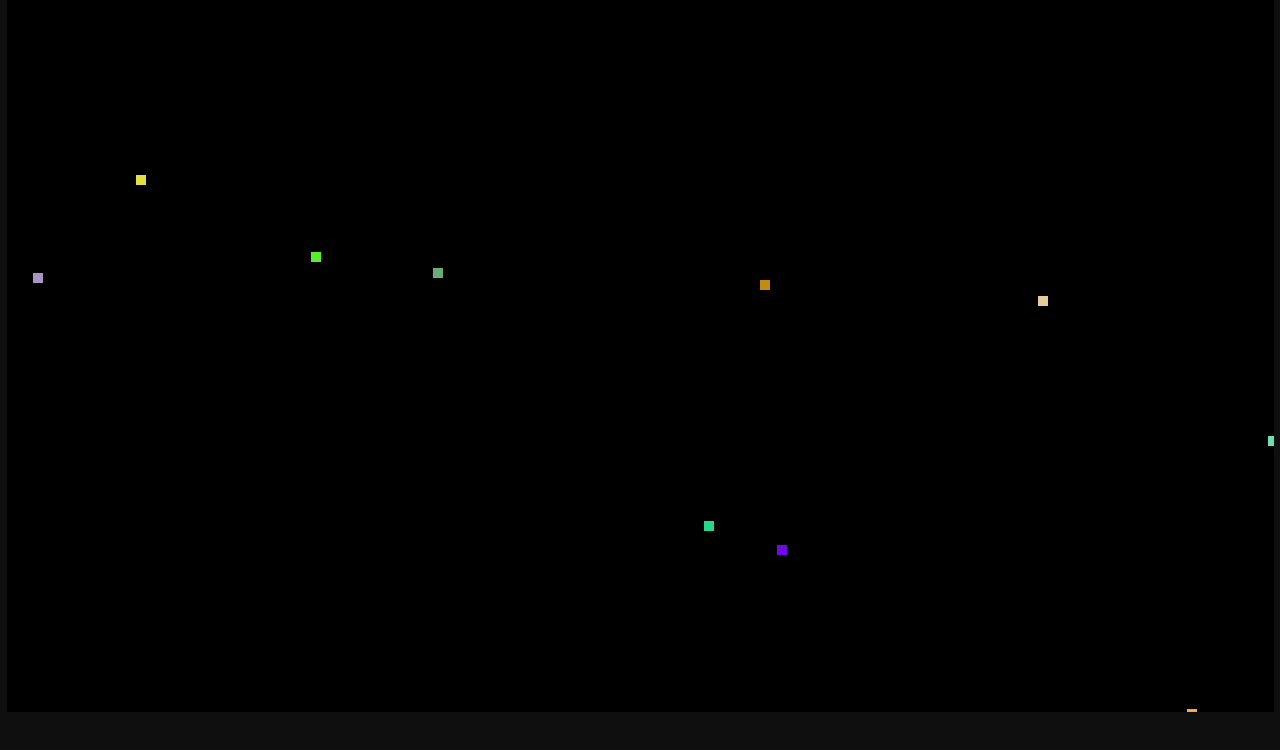
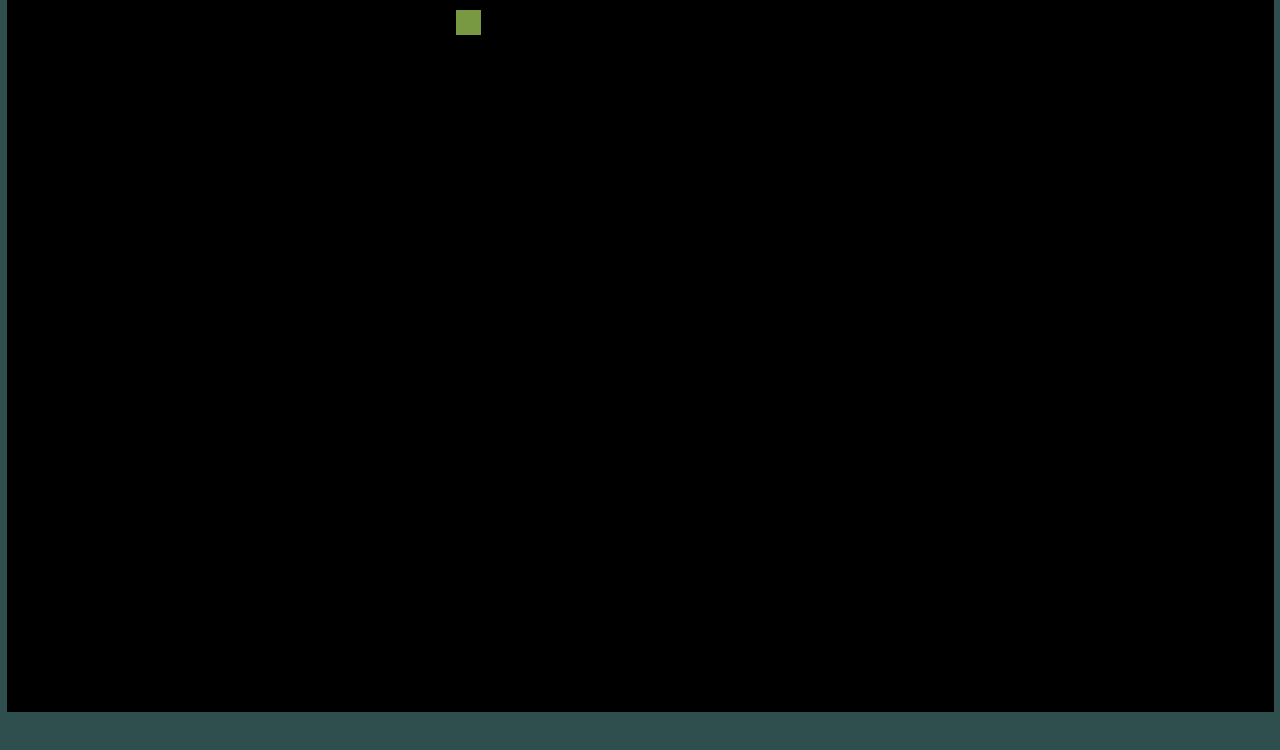
Before and after one commit to liamlaverty/March, a website built with webpack: page src/index.html in a window 1280 px wide. Built offline with nearby package versions, Linux system fonts and the light colour scheme.

Commit message:
moves an entity across a screen

```diff
--- /dev/null
+++ b/src/application/Entities/_base-entity.ts
@@ -0,0 +1,44 @@
+import { Vector2 } from "../../numerics/models/Vector2.model";
+import { GuidGenerator } from "../Tools/random_generators/random_guid.generator";
+
+export interface IEntity {
+    position: Vector2;
+    size: Vector2;
+    name: string;
+    id: string;
+}
+
+export class Entity implements IEntity {
+    position: Vector2;
+    size: Vector2;
+    name: string;
+    id: string;
+
+    constructor(position: Vector2, size: Vector2, name: string) {
+        this.position = position;
+        this.size = size;
+        this.id = GuidGenerator.NewGuid();
+        this.name = name;
+    }
+
+    getName(): string {
+        return this.name;
+    }
+
+
+    setPosition(newPosition: Vector2): Vector2 {
+        this.position = newPosition;
+        return this.getPosition();
+    }
+    getPosition(): Vector2 {
+        return this.position;
+    }
+
+    setSize(newSize: Vector2): Vector2 {
+        this.size = newSize;
+        return this.getSize();
+    }
+    getSize(): Vector2 {
+        return this.size;
+    }
+}
--- /dev/null
+++ b/src/application/Entities/creature.ts
@@ -0,0 +1,8 @@
+import { Entity } from "./_base-entity";
+import { Vector2 } from "../../numerics/models/Vector2.model";
+
+export class Creature extends Entity {
+    constructor(position: Vector2, size: Vector2, name: string) {
+        super(position, size, name);
+    }
+}
--- /dev/null
+++ b/src/application/Tools/random_generators/random_guid.generator.ts
@@ -0,0 +1,18 @@
+
+export class GuidGenerator {
+    /**
+     * returns a new guid
+     *
+     * https://stackoverflow.com/a/2117523
+     *
+     * @export
+     * @returns a guid
+     */
+    static NewGuid() {
+        return 'xxxxxxxx-xxxx-4xxx-yxxx-xxxxxxxxxxxx'.replace(/[xy]/g, function (c) {
+            var r = Math.random() * 16 | 0, v = c == 'x' ? r : (r & 0x3 | 0x8);
+            return v.toString(16);
+        });
+
+    }
+}
--- a/src/application/game.ts
+++ b/src/application/game.ts
@@ -2,6 +2,9 @@ import { InputManager } from "./input/InputManager";
 import { CanvasManager } from "./viewport/canvas/CanvasManager";
 import { IDebugService, DebugService } from './_debug/debug.service';
 import { DebugComponent } from "./_debug/debug.component";
+import { IEntity, Entity } from "./Entities/_base-entity";
+import { Creature } from "./Entities/creature";
+import { Vector2 } from "../numerics/models/Vector2.model";
 
 export class Game {
     private canvasManager: CanvasManager;
@@ -10,6 +13,7 @@ export class Game {
     private debugComponent: DebugComponent;
     private loopCount: number = 0;
     private running: boolean = false;
+    gameEntities: IEntity[];
 
     constructor() {
         const loadedInDebugMode = this.checkDebugModeFromQueryString();
@@ -25,7 +29,8 @@ export class Game {
     Start(): string {
         console.log(this.launchMessage + ' will now be posted to the document ');
         this.inputManager.InitInputManager();
-        this.canvasManager.InitCanvasManager('main_div');
+        this.gameEntities = this.registerEntities();
+        this.canvasManager.InitCanvasManager('main_div', this.gameEntities);
         if (this.debugService.IsInDebugMode()) {
             console.log('setting up with debug info');
             this.debugComponent.InitDebugComponent('main_div');
@@ -44,6 +49,7 @@ export class Game {
     Loop() {
         requestAnimationFrame(() => {
             if (this.running) {
+                this.gameEntities[0].position.setValueX(this.loopCount);
                 this.Update();
                 this.Render();
             }
@@ -67,4 +73,10 @@ export class Game {
 
         return JSON.parse(debugModeParam);
     }
+
+    registerEntities (): Array<IEntity> {
+        const entities = new Array<IEntity>();
+        entities.push(new Creature(new Vector2(10, 10), new Vector2(25, 25), 'player'));
+        return entities;
+    }
 }
--- a/src/application/viewport/canvas/CanvasManager.ts
+++ b/src/application/viewport/canvas/CanvasManager.ts
@@ -3,6 +3,7 @@ import { ParentCanvas } from "./ParentCanvas";
 import { Vector2 } from "../../../numerics/models/Vector2.model";
 import { ViewportHelper } from "../Viewport.Helper";
 import { IDebugService } from "../../_debug/debug.service";
+import { IEntity } from "../../Entities/_base-entity";
 
 // @autoInjectable()
 export class CanvasManager {
@@ -21,15 +22,15 @@ export class CanvasManager {
         this._debugService = debugService;
     }
 
-    InitCanvasManager(mainDivId: string): void {
+    InitCanvasManager(mainDivId: string, entities: Array<IEntity>): void {
         this.createMainDiv(mainDivId);
         const canvasable = this.createCanvasableDiv(this.mainDiv);
 
         this.DrawableVector = ViewportHelper.GetWindowInAspectRatio(16, 9, .99, .99, canvasable);
         this.parentCanvas = new ParentCanvas(this.DrawableVector.x, this.DrawableVector.y, 'parent', canvasable);
 
-        for (let i = 0; i < 10; i++) {
-            this.parentCanvas.RegisterChildCanvas(this.DrawableVector.x, this.DrawableVector.y)
+        for (let i = 0; i < entities.length; i++) {
+            this.parentCanvas.RegisterChildCanvas(this.DrawableVector.x, this.DrawableVector.y, entities[i].id, entities[i]);
         }
 
         // this.tick();
--- a/src/application/viewport/canvas/ChildCanvas.ts
+++ b/src/application/viewport/canvas/ChildCanvas.ts
@@ -1,4 +1,6 @@
 import { BaseCanvas } from "./_BaseCanvas";
+import { IEntity } from "../../Entities/_base-entity";
+import { RandomStringGenerator } from "../../Tools/random_generators/random_string.generator";
 
 /**
  * child canvas, register as many as you need
@@ -8,7 +10,20 @@ import { BaseCanvas } from "./_BaseCanvas";
  * @extends {BaseCanvas}
  */
 export class ChildCanvas extends BaseCanvas {
- Draw() {
-     return super.Draw();
+    entity: IEntity;
+
+    constructor(width: number, height: number, id: string, attachedTo: HTMLElement, entity: IEntity) {
+        super(width, height, id, attachedTo);
+        this.entity = entity;
+    }
+
+    Draw(): CanvasRenderingContext2D {
+     // super.Draw();
+     this.GreedyClearCanvas();
+     this.ctx.fillStyle = RandomStringGenerator.GetRandomHexColour();
+     this.ctx.fillRect(this.entity.position.x, this.entity.position.y,
+        this.entity.size.x, this.entity.size.y);
+
+     return this.ctx;
  }
 }
--- a/src/application/viewport/canvas/ParentCanvas.ts
+++ b/src/application/viewport/canvas/ParentCanvas.ts
@@ -1,5 +1,6 @@
 import { BaseCanvas } from "./_BaseCanvas";
 import { ChildCanvas } from "./ChildCanvas";
+import { IEntity } from "../../Entities/_base-entity";
 
 /**
  * Main canvas. Only create one of these
@@ -16,16 +17,17 @@ export class ParentCanvas extends BaseCanvas {
         this.children = new Array<ChildCanvas>();
     }
 
-    RegisterChildCanvas(width: number, height: number) {
-        const canvasId = 'child_canvas_' + (this.children.length + 1);
+    RegisterChildCanvas(width: number, height: number, canvasIdPrefix: string = '', entity: IEntity) {
+        const canvasId = canvasIdPrefix + '_child_canvas_' + (this.children.length + 1);
         console.log('registering a new canvas with ID [ ' + canvasId + ']');
-        const childCanvas = new ChildCanvas(width, height, canvasId, this.theCanvas);
+        const childCanvas = new ChildCanvas(width, height, canvasId, this.theCanvas, entity);
         this.children.push(childCanvas);
     }
 
     Draw(): CanvasRenderingContext2D {
         this.GreedyClearCanvas();
         for (const childCanvas of this.children) {
+
             const drawnLayer = childCanvas.Draw();
             this.ctx.drawImage(drawnLayer.canvas, 0, 0);
         }
--- a/src/application/viewport/canvas/_BaseCanvas.ts
+++ b/src/application/viewport/canvas/_BaseCanvas.ts
@@ -5,12 +5,17 @@
 export class BaseCanvas extends Vector2 {
     protected theCanvas: HTMLCanvasElement;
     protected ctx: CanvasRenderingContext2D;
+    public id: string;
 
-    constructor(width: number, height: number, id: string, attachedTo: HTMLElement) {
+
+    constructor(width: number, height: number, id: string,
+        attachedTo: HTMLElement) {
         super(width, height);
+        this.id = id;
 
         this.theCanvas = document.createElement('canvas');
-        this.theCanvas.id = id;
+
+        this.theCanvas.id = this.id;
         this.ctx = this.GetCanvasContext2D(this.theCanvas);
         this.theCanvas.height = this.GetHeight();
         this.theCanvas.width = this.GetWidth();
@@ -22,11 +27,13 @@
         // this.ctx.fillStyle = '#A9A9A9';
         // this.ctx.fillRect(0, 0, this.GetWidth(), this.GetHeight());
         this.GreedyClearCanvas();
-        const randomPosition = RandomNumberGenerator.GetRandomVector2(
-            0, this.getValueX(),
-            0, this.getValueY());
-        this.ctx.fillStyle = RandomStringGenerator.GetRandomHexColour();
-        this.ctx.fillRect(randomPosition.x, randomPosition.y, 10, 10);
+        // const randomPosition = RandomNumberGenerator.GetRandomVector2(
+        //     0, this.getValueX(),
+        //     0, this.getValueY());
+        //     const nonRandomPosition = new Vector2(100, 50);
+
+        // this.ctx.fillStyle = RandomStringGenerator.GetRandomHexColour();
+        // this.ctx.fillRect(nonRandomPosition.x, nonRandomPosition.y, 10, 10);
 
         return this.ctx;
     }
--- a/src/application/world/world.ts
+++ b/src/application/world/world.ts
@@ -1,8 +1,7 @@
 import { Vector2 } from "../../numerics/models/Vector2.model";
-import { Game } from "../game/game";
 
 export class World {
-    private game: Game;
+    // private game: Game;
 
     private area: Vector2 = new Vector2(20, 20);
     private spawn: Vector2;
--- /dev/null
+++ b/src/levels/_base-level.ts
@@ -0,0 +1,3 @@
+interface _BaseLevel {
+
+}
--- /dev/null
+++ b/src/levels/level1/level.1.ts
@@ -0,0 +1,3 @@
+export class Level1 implements _BaseLevel {
+
+}
--- /dev/null
+++ b/src/levels/level1/level.2.ts
@@ -0,0 +1,3 @@
+export class Level2 implements _BaseLevel {
+
+}
--- a/src/scss/_main.scss
+++ b/src/scss/_main.scss
@@ -17,7 +17,7 @@ body, html {
 	width:100%;
 }
 body {
-	background:$darkBackground;
+	background:$midBackground;
 }
 #main_div {
 	width:100%;
```
Also changed, not shown: dist/bundle.js, dist/css/style.css. Lines whose indentation alone changed are shown as unchanged.
